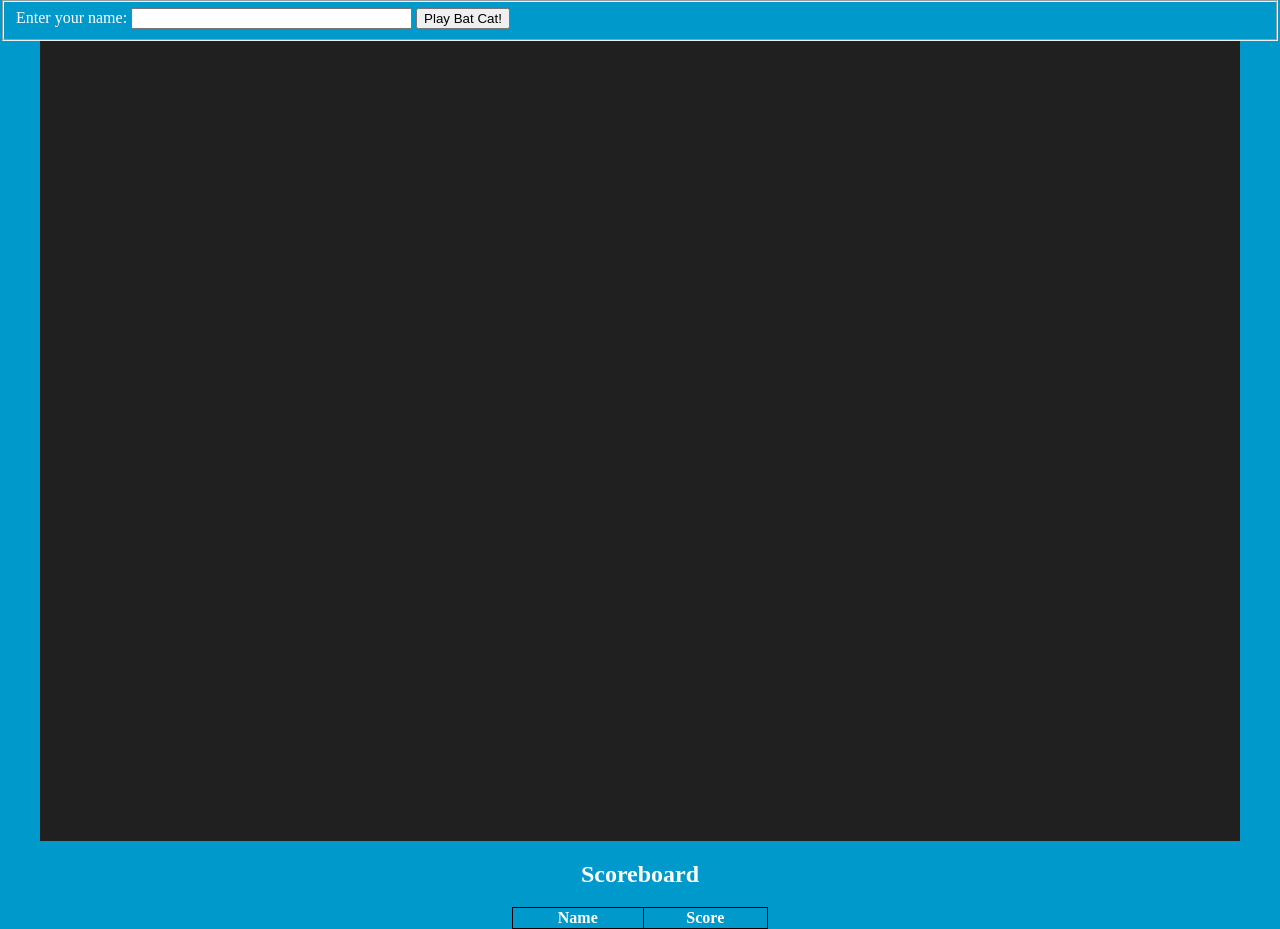
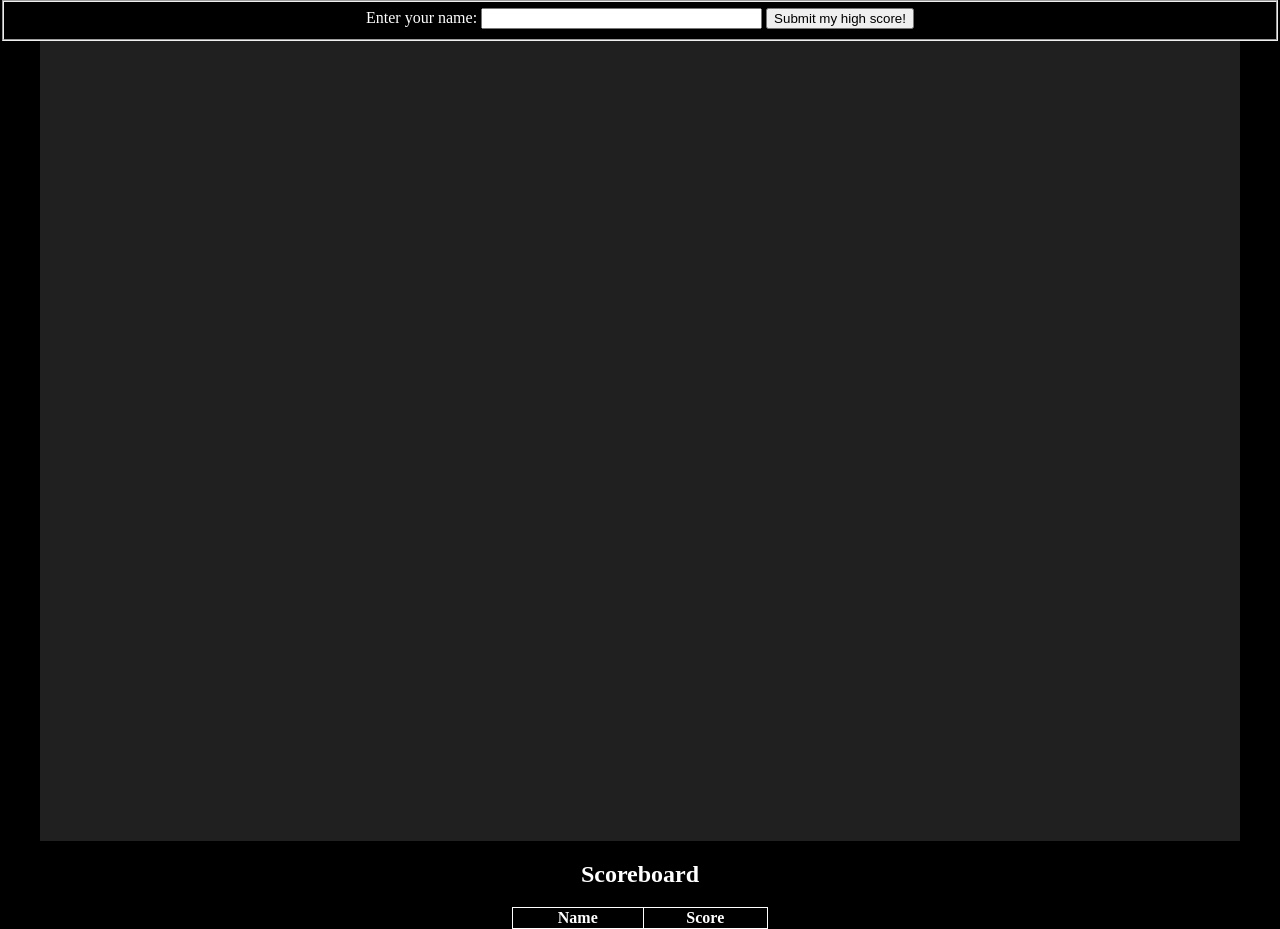
Before and after one commit to kduckets/bat-cat, a website: page index.html in a window 1280 px wide. Drawn offline with nearby package versions, Linux system fonts and the light colour scheme; no server answers.

Commit message:
scoreboard

```diff
--- a/index.html
+++ b/index.html
@@ -26,7 +26,7 @@ table {
 }
 
 table, th, td {
-    border: 1px solid black;
+    border: 1px solid white;
 }
 </style>
 
@@ -64,14 +64,16 @@ table, th, td {
 
     </head>
 
-    <body>
-      <form action="#" onsubmit="storeValues(this);return false">
+    <body style="background-color:black !important">
+      <div id="form" align="center">
+      <form id="name_form" action="#" onsubmit="storeValues(this);return true">
       <fieldset>
       <label>Enter your name: </label><span><input type="text" size="32" name="name" value=""></span>
 
-      <input type="submit" value="Play Bat Cat!">
+      <input type="submit" value="Submit my high score!">
       </fieldset>
       </form>
+    </div>
 
 
 
```
